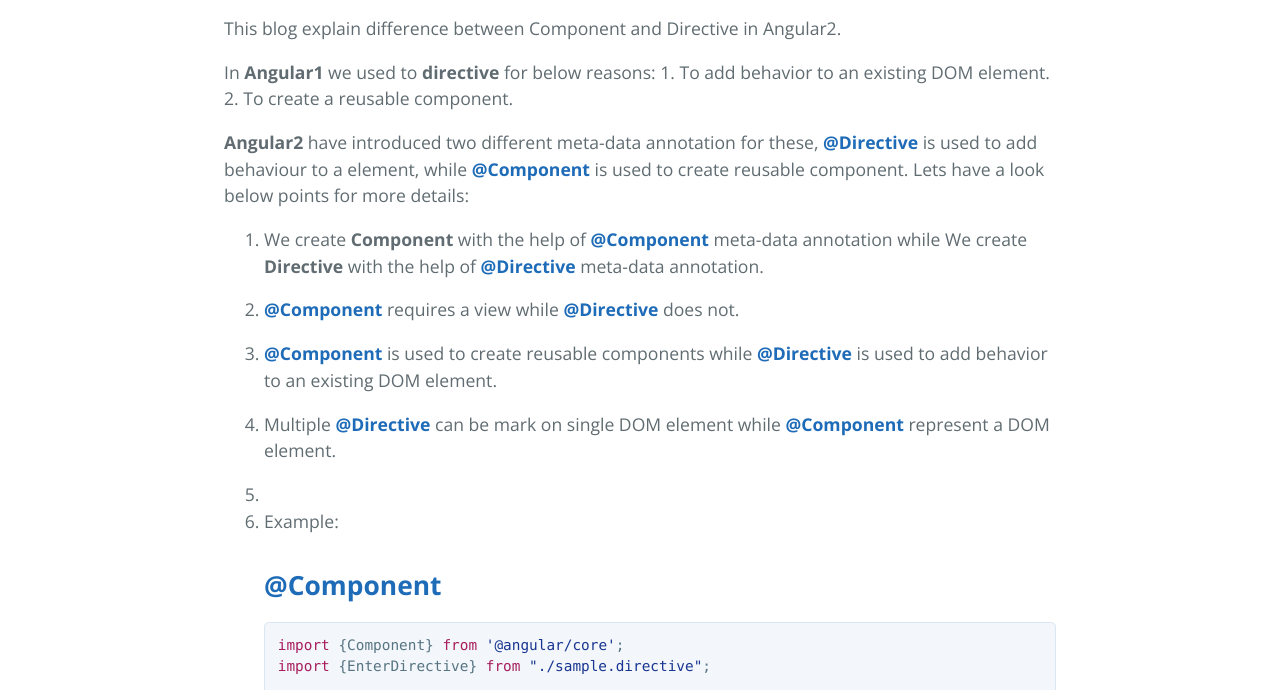
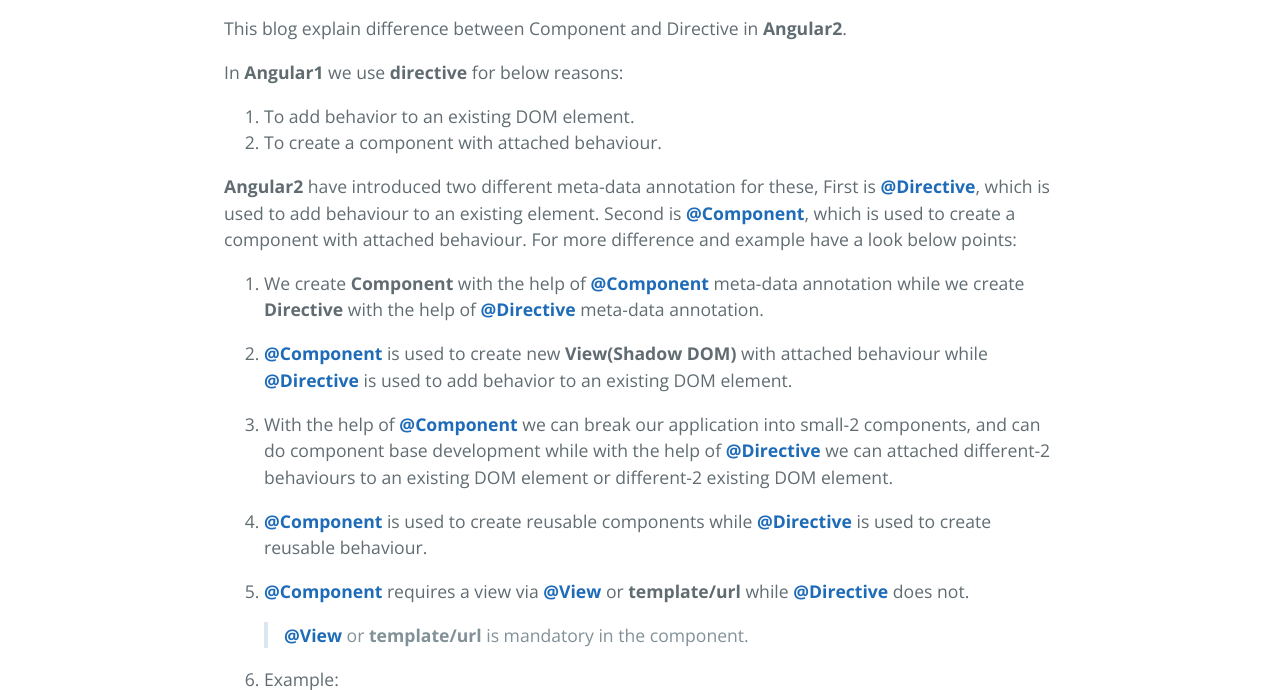
Before and after one commit to AmitThakkar/Component-vs-Directive, a plain HTML site: page index.html in a window 1280 px wide. Shown: the part 470-1160 px from the top of the page. Drawn offline with nearby package versions, Linux system fonts and the light colour scheme.

```diff
--- a/index.html
+++ b/index.html
@@ -22,22 +22,35 @@
       <h1>
 <a id="component-vs-directive" class="anchor" href="#component-vs-directive" aria-hidden="true"><span aria-hidden="true" class="octicon octicon-link"></span></a>Component v/s Directive</h1>
 
-<p>This blog explain difference between Component and Directive in Angular2.</p>
+<p>This blog explain difference between Component and Directive in <strong>Angular2</strong>.</p>
 
-<p>In <strong>Angular1</strong> we used to <strong>directive</strong> for below reasons:
-1. To add behavior to an existing DOM element.
-2. To create a reusable component.</p>
-
-<p><strong>Angular2</strong> have introduced two different meta-data annotation for these, <strong><a href="https://github.com/Directive" class="user-mention">@Directive</a></strong> is used to add behaviour to a element,
-while <strong><a href="https://github.com/Component" class="user-mention">@Component</a></strong> is used to create reusable component. Lets have a look below points for more details:</p>
+<p>In <strong>Angular1</strong> we use <strong>directive</strong> for below reasons:</p>
 
 <ol>
-<li><p>We create <strong>Component</strong> with the help of <strong><a href="https://github.com/Component" class="user-mention">@Component</a></strong> meta-data annotation while We create <strong>Directive</strong> with the help of
+<li>To add behavior to an existing DOM element.</li>
+<li>To create a component with attached behaviour.</li>
+</ol>
+
+<p><strong>Angular2</strong> have introduced two different meta-data annotation for these, First is <strong><a href="https://github.com/Directive" class="user-mention">@Directive</a></strong>, which is used to add behaviour
+to an existing element. Second is <strong><a href="https://github.com/Component" class="user-mention">@Component</a></strong>, which is used to create a component with attached behaviour. For more difference
+and example have a look below points:</p>
+
+<ol>
+<li><p>We create <strong>Component</strong> with the help of <strong><a href="https://github.com/Component" class="user-mention">@Component</a></strong> meta-data annotation while we create <strong>Directive</strong> with the help of
 <strong><a href="https://github.com/Directive" class="user-mention">@Directive</a></strong> meta-data annotation.</p></li>
-<li><p><strong><a href="https://github.com/Component" class="user-mention">@Component</a></strong> requires a view while <strong><a href="https://github.com/Directive" class="user-mention">@Directive</a></strong> does not.</p></li>
-<li><p><strong><a href="https://github.com/Component" class="user-mention">@Component</a></strong> is used to create reusable components while <strong><a href="https://github.com/Directive" class="user-mention">@Directive</a></strong> is used to add behavior to an existing DOM element.</p></li>
-<li><p>Multiple <strong><a href="https://github.com/Directive" class="user-mention">@Directive</a></strong> can be mark on single DOM element while <strong><a href="https://github.com/Component" class="user-mention">@Component</a></strong> represent a DOM element.</p></li>
+<li><p><strong><a href="https://github.com/Component" class="user-mention">@Component</a></strong> is used to create new <strong>View(Shadow DOM)</strong> with attached behaviour while <strong><a href="https://github.com/Directive" class="user-mention">@Directive</a></strong> is used to add behavior
+to an existing DOM element.</p></li>
+<li><p>With the help of <strong><a href="https://github.com/Component" class="user-mention">@Component</a></strong> we can break our application into small-2 components, and can do component base development
+while with the help of <strong><a href="https://github.com/Directive" class="user-mention">@Directive</a></strong> we can attached different-2 behaviours to an existing DOM element or different-2
+existing DOM element.</p></li>
+<li><p><strong><a href="https://github.com/Component" class="user-mention">@Component</a></strong> is used to create reusable components while <strong><a href="https://github.com/Directive" class="user-mention">@Directive</a></strong> is used to create reusable behaviour.</p></li>
 <li>
+<p><strong><a href="https://github.com/Component" class="user-mention">@Component</a></strong> requires a view via <strong><a href="https://github.com/View" class="user-mention">@View</a></strong> or <strong>template/url</strong> while <strong><a href="https://github.com/Directive" class="user-mention">@Directive</a></strong> does not.</p>
+
+<blockquote>
+<p><strong><a href="https://github.com/View" class="user-mention">@View</a></strong> or <strong>template/url</strong> is mandatory in the component.</p>
+</blockquote>
+</li>
 <li>
 <p>Example:</p>
 
```
Also changed, not shown: params.json (+1 -1 lines).
